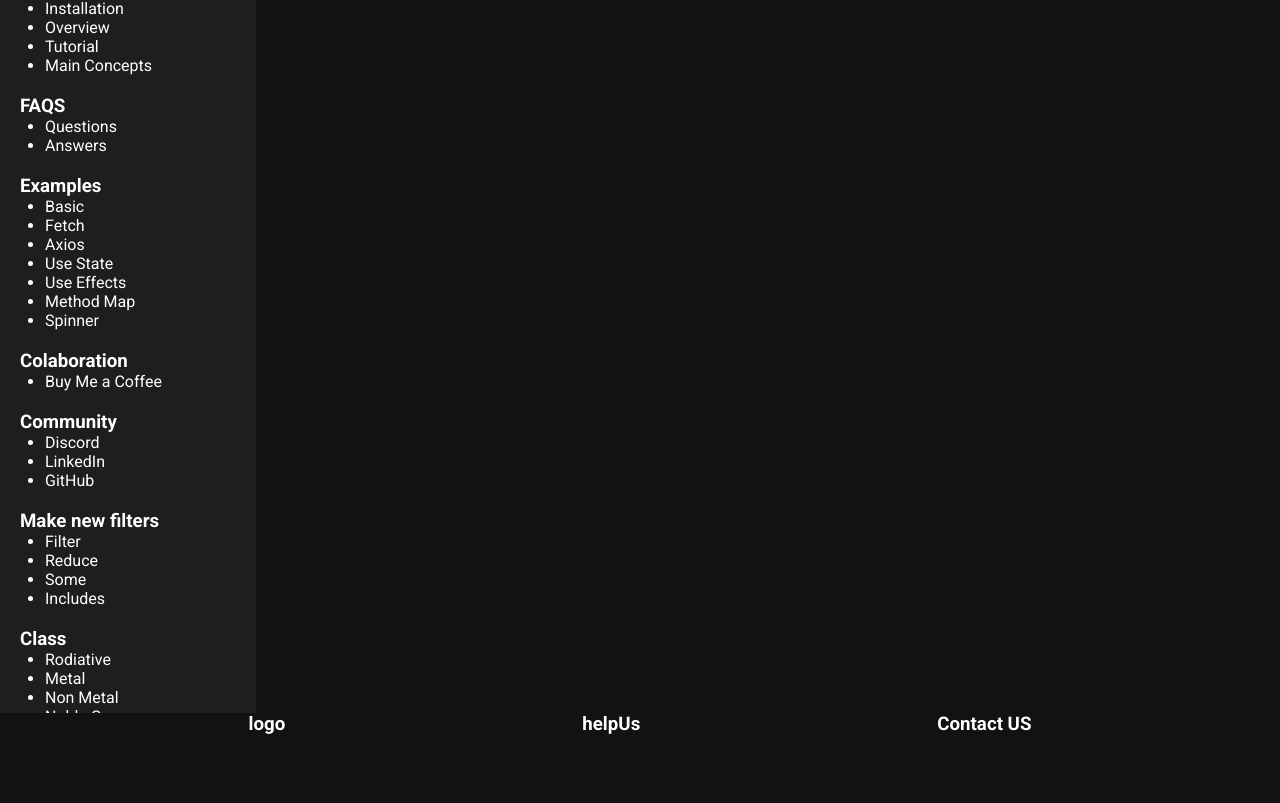
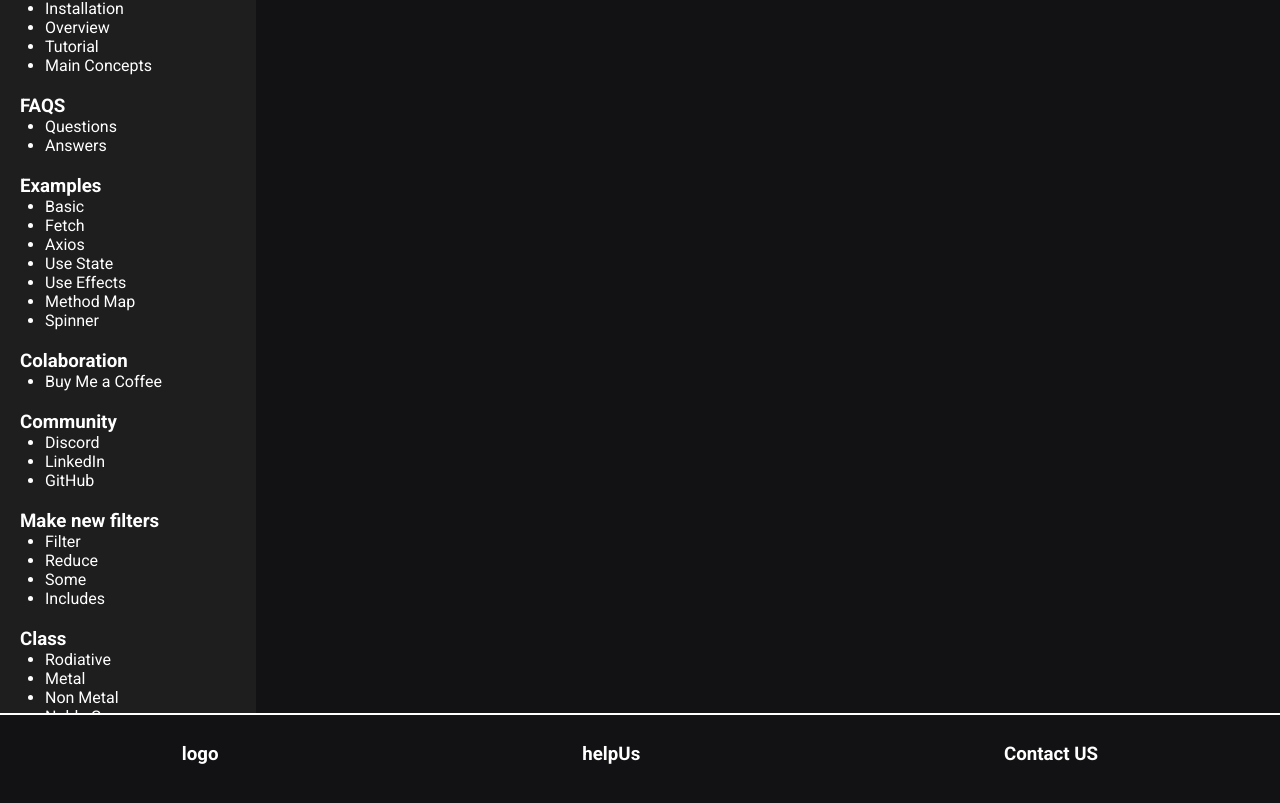
Before and after one commit to PhilipeAnderson/apiperiodictable, a Next.js app in the folder frontend/: page /documentation in a window 1280 px wide. Shown: the part 167-970 px from the top of the page. Built offline with nearby package versions, Linux system fonts and the light colour scheme; no server answers.

Commit message:
refactored footer

```diff
--- a/frontend/src/components/Footer/styles.module.scss
+++ b/frontend/src/components/Footer/styles.module.scss
@@ -1,20 +1,16 @@
 .container {
-  height: 250px;
-  margin: 0  auto;
-  max-width: 1080px;
-  background-color: var(--gray-900);
+  height: 80px;
+  display: flex;
+  flex-direction: column;
+  justify-content: center;
+  border-top: solid 2px #ffff;
+ // background-color: var(--gray-900);
 }
 
 .content {
+
   display: flex;
   align-items: center;
   justify-content: space-around;
 
-  section {
-
-    h3 {
-      text-align: center;
-      margin-bottom: 10px;
-    }
-  }
 }
```
